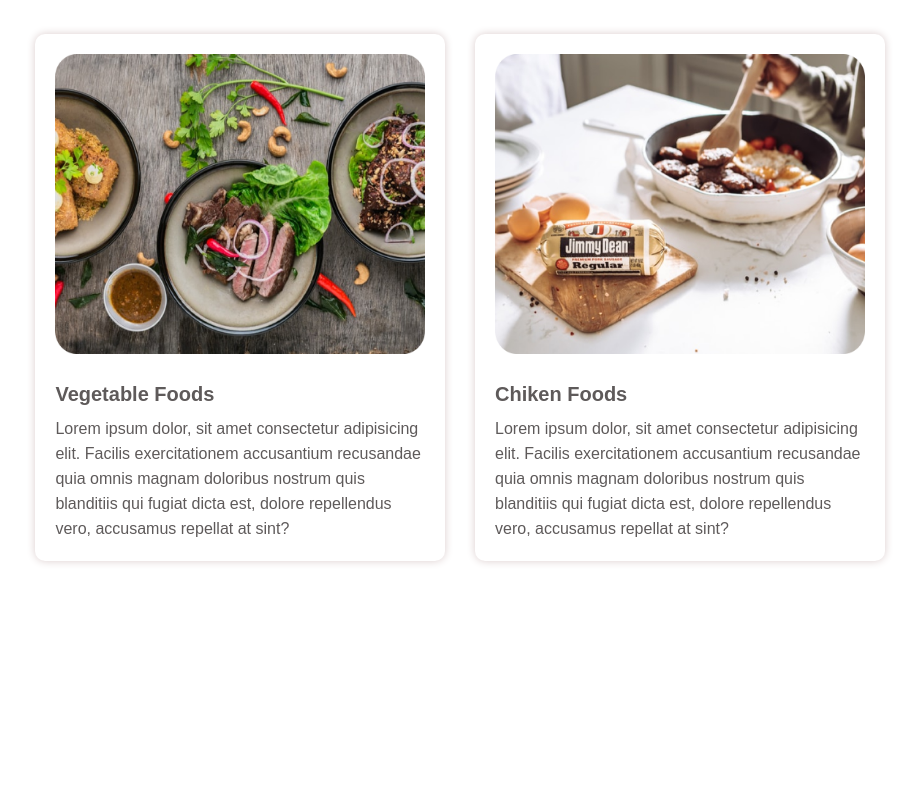
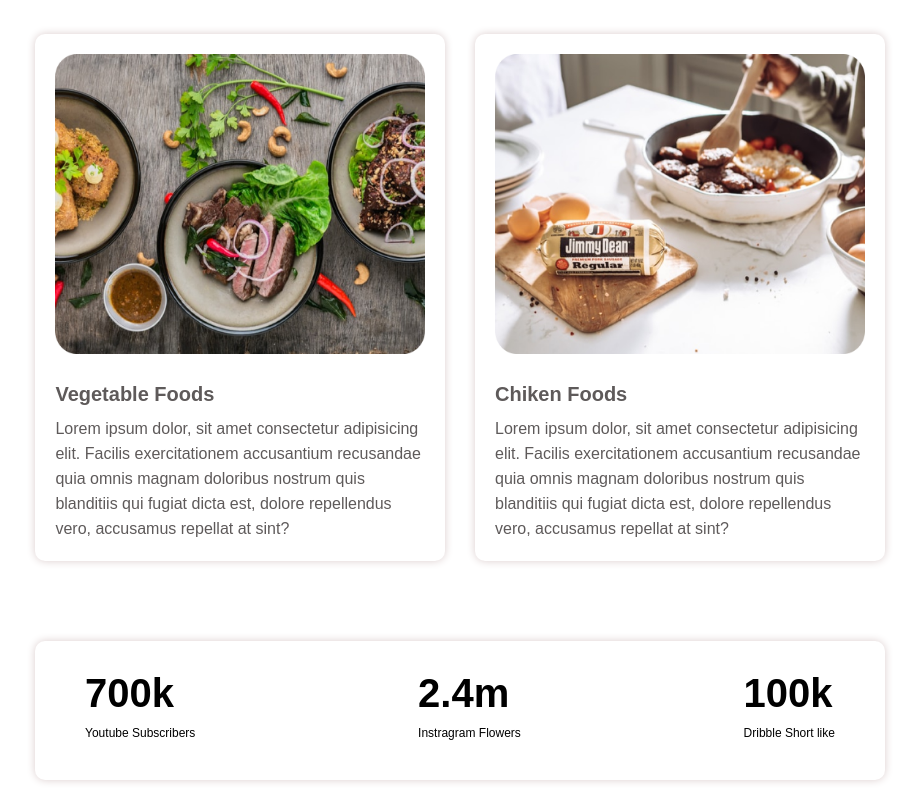
Before and after one commit to mostafiz72/Eat-Health, a plain HTML site: page index.html in a window 1280 px wide. Shown: the part 1271-2071 px from the top of the page, without its empty margins (180-1099 px from the left). Before the commit the page ends 1912 px from the top, so only its background shows below. Drawn offline with Linux system fonts and the light colour scheme.

Commit message:
added the contibutions seciton

```diff
--- a/index.html
+++ b/index.html
@@ -69,5 +69,27 @@
         </div>
     </section>
 
+    <!-- contibutions section start  here now -->
+    <!-- contibutions section start  here now -->
+
+    <div class="container">
+        <section class="contibutions">
+            <div class="youtube-flowers">
+                <h2>700k</h2>
+                <p>Youtube Subscribers</p>
+            </div>
+            <div class="instra-flowers">
+                <h2>2.4m</h2>
+                <p>Instragram Flowers</p>
+            </div>
+            <div class="dribble-flowers">
+                <h2>100k</h2>
+                <p>Dribble Short like</p>
+            </div>
+        </section>
+    </div>
+
+
+
 </body>
 </html>
--- a/style.css
+++ b/style.css
@@ -165,3 +165,26 @@ header{
     width: 100%;
     text-align: left;
 }
+
+/* contibutions section start  here now */
+/* contibutions section start  here now */
+
+.contibutions{
+    display: flex;
+    justify-content: space-between;
+    align-items: center;
+    padding: 30px 50px;
+    width: 83%;
+    margin: 20px auto;
+    box-shadow: 0px 0px 8px rgb(219, 205, 205);
+    border-radius: 10px;
+}
+
+.contibutions h2{
+    font-size: var(--title-size);
+}
+
+.contibutions p{
+    font-size: 12px;
+    padding: 10px 0px;
+}
```
